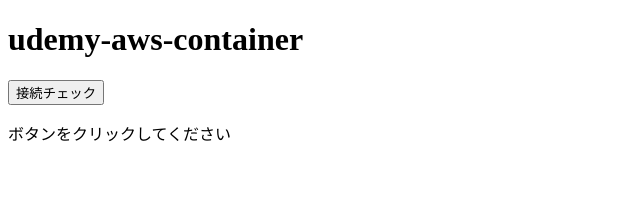
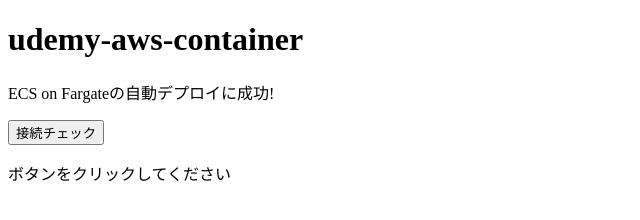
Before and after one commit to maronkao1113/udemy-aws-container, a website: page myapp/static/index.html in a window 1280 px wide. Shown: the whole page, without its empty margins (0-640 px from the left). Drawn offline with Linux system fonts and the light colour scheme.

Commit message:
update index.html

```diff
--- a/myapp/static/index.html
+++ b/myapp/static/index.html
@@ -6,7 +6,7 @@
   </head>
   <body>
     <h1>udemy-aws-container</h1>
-    <p ECS on Fargateの自動デプロイに成功</p>
+    <p> ECS on Fargateの自動デプロイに成功! </p>
     <button id="health-check">接続チェック</button>
     <p id="message">ボタンをクリックしてください</p>
     <script src="main.js"></script>
```
